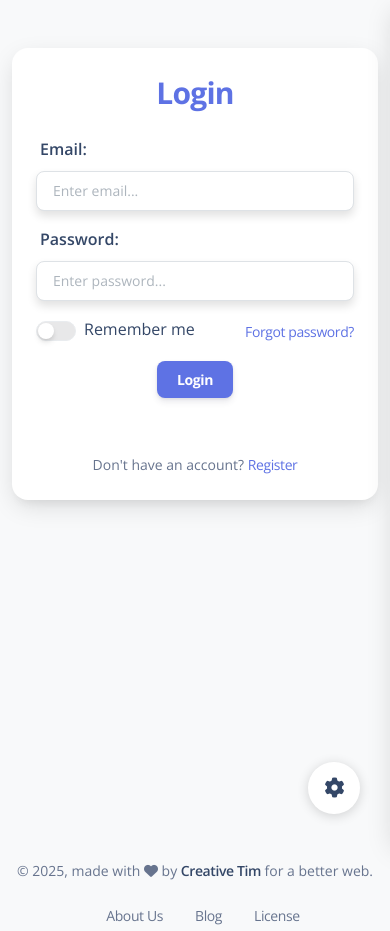
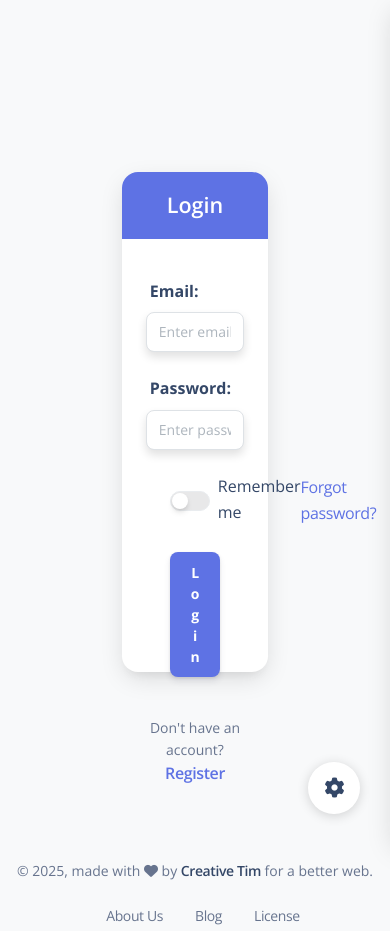
Before and after one commit to Dyy-Coding/G2_VC1, a PHP site: page /login in a window 390 px wide. Run offline with PHP 8.4, Linux system fonts and the light colour scheme; some libraries are stand-ins or nearby versions.

Commit message:
feature(Login system)updated Create Form UI[CV1-3]

```diff
--- a/views/authentication/login.php
+++ b/views/authentication/login.php
@@ -11,56 +11,6 @@
 
 <body class="g-sidenav-show   bg-gray-100">
 
-<!--
-<div class="col-lg-6 d-none d-lg-flex position-fixed top-0 end-0 w-100 vh-100 text-center justify-content-center flex-column">
-  <div class="position-relative h-100 w-100 border-radius-lg d-flex flex-column justify-content-center overflow-hidden"
-       style="background-image: url('https://structuralengineeringbasics.com/wp-content/uploads/2019/05/STRUCTURAL-ENGINEERING-MATERIALS-1024x530-1-1200x720.webp');
-              background-size: cover; background-position: center; background-repeat: no-repeat;">
-
-    <span class="bg-gradient-primary opacity-6"></span>
-  </div>
-</div>
-
-<section class="vh-100">
-<div class="container py-5 h-100">
-    <div class="row justify-content-center">
-        <div class="col-md-6 col-lg-5">
-            <div class="card p-4 text-center">
-                <h3 class="mb-4 text-primary">Login</h3>
-
-                <form action="/login" method="POST">
-                    <div class="form-outline mb-3 text-start">
-                        <label class="form-label fw-bold fs-6" for="email">Email:</label>
-                        <input type="email" id="email" placeholder="Enter email..." name="email" class="form-control" required />
-                    </div>
-
-                    <div class="form-outline mb-3 text-start">
-                        <label class="form-label fw-bold fs-6" for="pwd">Password:</label>
-                        <input type="password" id="pwd" placeholder="Enter password..." name="password" class="form-control" required />
-                    </div>
-
-                    <div class="d-flex justify-content-between align-items-center mb-3">
-                          <div class="form-check form-switch">
-                              <input class="form-check-input" type="checkbox" id="rememberMe">
-                              <label class="form-check-label fs-6" for="rememberMe">Remember me</label>
-                          </div>
-                          <a href="/forgot_password" class="text-primary fs-8">Forgot password?</a>
-                    </div>
-
-                    <button class="btn btn-primary w-100" type="submit">Login</button>
-                </form>
-
-                <div class="mt-4">
-                    <small>Don't have an account? <a href="/register" class="text-primary fw-bold">Register</a></small>
-                </div>
-
-              </div>
-            </div>
-        </div>
-    </div>
-  </div>
-</section> -->
-
 <div class="col-lg-6 d-none d-lg-flex position-fixed top-0 end-0 w-100 vh-100 text-center justify-content-center flex-column">
   <div class="position-relative h-100 w-100 border-radius-lg d-flex flex-column justify-content-center overflow-hidden"
        style="background-image: url('https://wp.buildingmaterials.co.uk/wp-content/uploads/2022/11/shutterstock_619349516-scaled.jpg');
@@ -69,50 +19,42 @@
   </div>
 </div>
 
-<section class="vh-100">
-  <div class="container py-5 h-100">
-    <div class="row justify-content-center">
-      <div class="col-md-6 col-lg-5">
-        <div class="card p-4 text-center shadow-lg">
-          <h3 class="mb-4 text-primary font-semibold text-3xl">Login</h3>
-
-          <form action="/login" method="POST" class="space-y-4">
-            <!-- Email Field -->
-            <div class="form-outline mb-3 text-start">
-              <label class="form-label fw-bold fs-6 text-gray-700" for="email">Email:</label>
-              <input type="email" id="email" placeholder="Enter email..." name="email" class="form-control shadow-sm py-2 px-3 border rounded-lg" required />
+<div class="container d-flex justify-content-center align-items-center min-vh-100">
+  <div class="card w-40 shadow-lg" style="height: 500px;">
+    <div class="card-header bg-primary text-white text-center fs-4 fw-bold py-3">
+      Login
+    </div>
+    <div class="card-body p-4 mt-3">
+      <form action="/login" method="POST">
+        <div class="mb-4 text-start">
+          <label class="form-label text-gray-600 font-medium fs-6 mb-2" for="email">Email:</label>
+          <input type="email" id="email" placeholder="Enter email..." name="email" class="form-control shadow-sm border border-gray-300 rounded-lg focus-ring focus-ring-blue-400" required />
         </div>
 
-            <!-- Password Field -->
-            <div class="form-outline mb-3 text-start">
-              <label class="form-label fw-bold fs-6 text-gray-700" for="pwd">Password:</label>
-              <input type="password" id="pwd" placeholder="Enter password..." name="password" class="form-control shadow-sm py-2 px-3 border rounded-lg" required />
+        <div class="mb-3 text-start">
+          <label class="form-label text-gray-600 font-medium fs-6 mb-2" for="pwd">Password:</label>
+          <input type="password" id="pwd" placeholder="Enter password..." name="password" class="form-control shadow-sm border border-gray-300 rounded-lg focus-ring focus-ring-blue-400" required />
         </div>
 
-            <!-- Remember Me & Forgot Password -->
-            <div class="d-flex justify-content-between align-items-center mb-3">
+        <div class="d-flex justify-content-between align-items-center m-4">
           <div class="form-check form-switch">
             <input class="form-check-input" type="checkbox" id="rememberMe">
-                <label class="form-check-label fs-6 text-gray-700" for="rememberMe">Remember me</label>
+            <label class="form-check-label fs-6" for="rememberMe">Remember me</label>
           </div>
-              <a href="/forgot_password" class="text-primary text-sm hover:underline">Forgot password?</a>
+          <a href="/forgot_password" class="text-primary">Forgot password?</a>
         </div>
 
-            <!-- Submit Button -->
-            <button class="btn btn-primary w-full py-2 rounded-lg shadow-md" type="submit">Login</button>
+        <div class="d-flex justify-content-center">
+        <button class="btn btn-primary w-50" type="submit">Login</button>
+        </div>
       </form>
 
-          <div class="mt-4 text-gray-700">
-            <small>Don't have an account?
-              <a href="/register" class="text-primary font-semibold hover:underline">Register</a>
-            </small>
-          </div>
-
+      <div class="mt-4 text-center">
+        <small>Don't have an account? <a href="/register" class="text-primary fw-bold fs-6">Register</a></small>
       </div>
     </div>
   </div>
 </div>
-</section>
 
 
 <?php require_once "views/layouts/footer.php";?>
```
Lines whose indentation alone changed are shown as unchanged.
